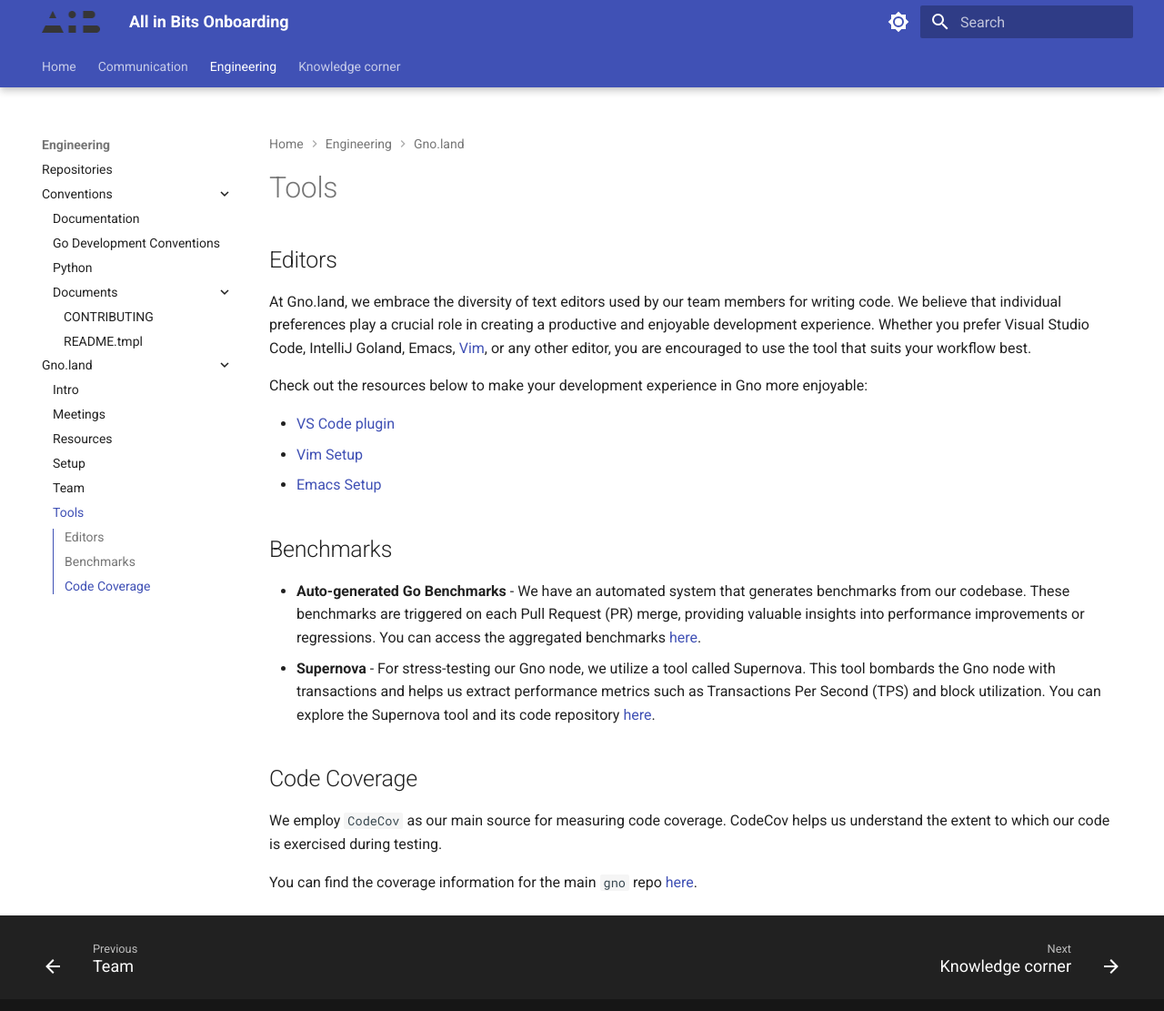
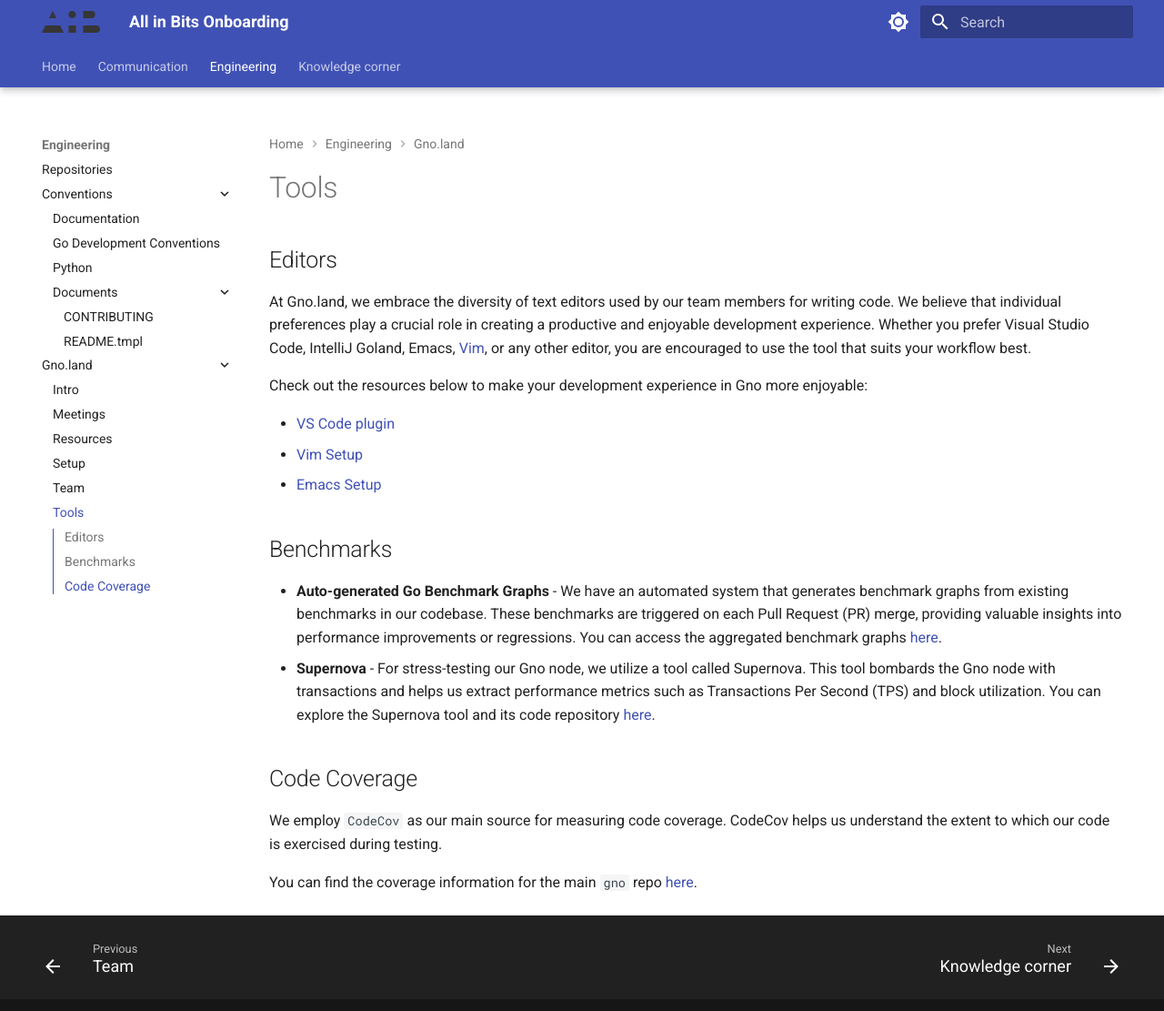
Before and after one commit to gnolang/guide, an MkDocs documentation site: the page built from docs/engineering/gno.land/tools.md, in a window 1280 px wide and 1122 px high. Shown: the top 1111 px of the window at 91% size. Built offline with MkDocs 1.6.1 and Material for MkDocs 9.7.7, drawn with Linux system fonts in a browser that asks for light colours; the version menu is left out.

Commit message:
Reword the benchmark part

```diff
--- a/docs/engineering/gno.land/tools.md
+++ b/docs/engineering/gno.land/tools.md
@@ -13,9 +13,10 @@ Check out the resources below to make your development experience in Gno more en
 
 ## Benchmarks
 
-- **Auto-generated Go Benchmarks** - We have an automated system that generates benchmarks from our codebase. These
-  benchmarks are triggered on each Pull Request (PR) merge, providing valuable insights into performance improvements or
-  regressions. You can access the aggregated benchmarks [here](https://gnoland.github.io/benchmarks).
+- **Auto-generated Go Benchmark Graphs** - We have an automated system that generates benchmark graphs from existing
+  benchmarks in our codebase. These benchmarks are triggered on each Pull Request (PR) merge, providing valuable
+  insights into performance improvements or regressions. You can access the aggregated
+  benchmark graphs [here](https://gnoland.github.io/benchmarks).
 - **Supernova** - For stress-testing our Gno node, we utilize a tool called Supernova. This tool bombards the Gno node
   with transactions and helps us extract performance metrics such as Transactions Per Second (TPS) and block
   utilization. You can explore the Supernova tool and its code repository [here](https://github.com/gnolang/supernova).
```
